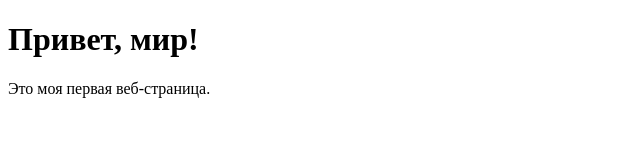
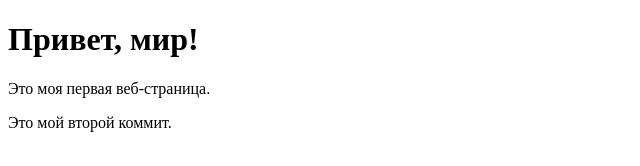
Before and after one commit to qw662008/gb_dz, a plain HTML site: page index.html in a window 1280 px wide. Shown: the whole page, without its empty margins (0-640 px from the left). Drawn offline with Linux system fonts and the light colour scheme.

Commit message:
change index.html

```diff
--- a/index.html
+++ b/index.html
@@ -8,5 +8,6 @@
 <body>
     <h1>Привет, мир!</h1>
     <p>Это моя первая веб-страница.</p>
+    <p>Это мой второй коммит.</p>
 </body>
 </html>
```
